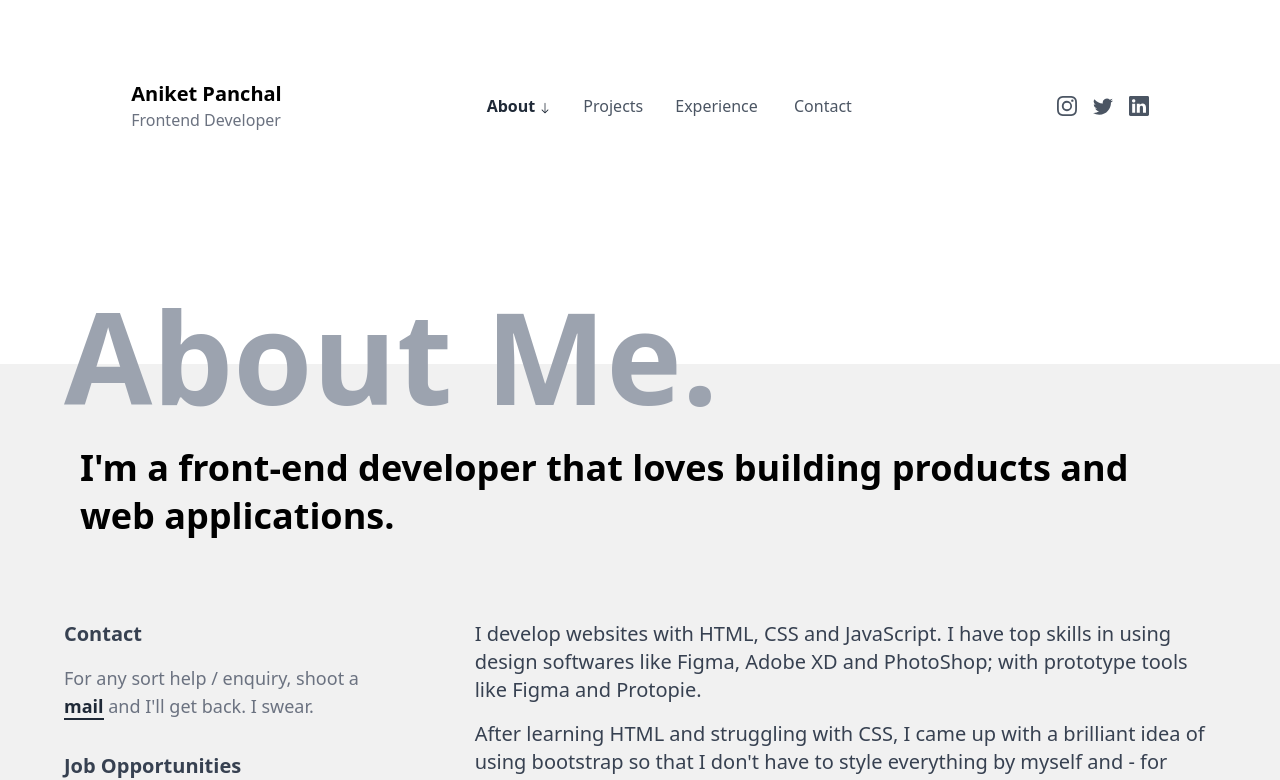
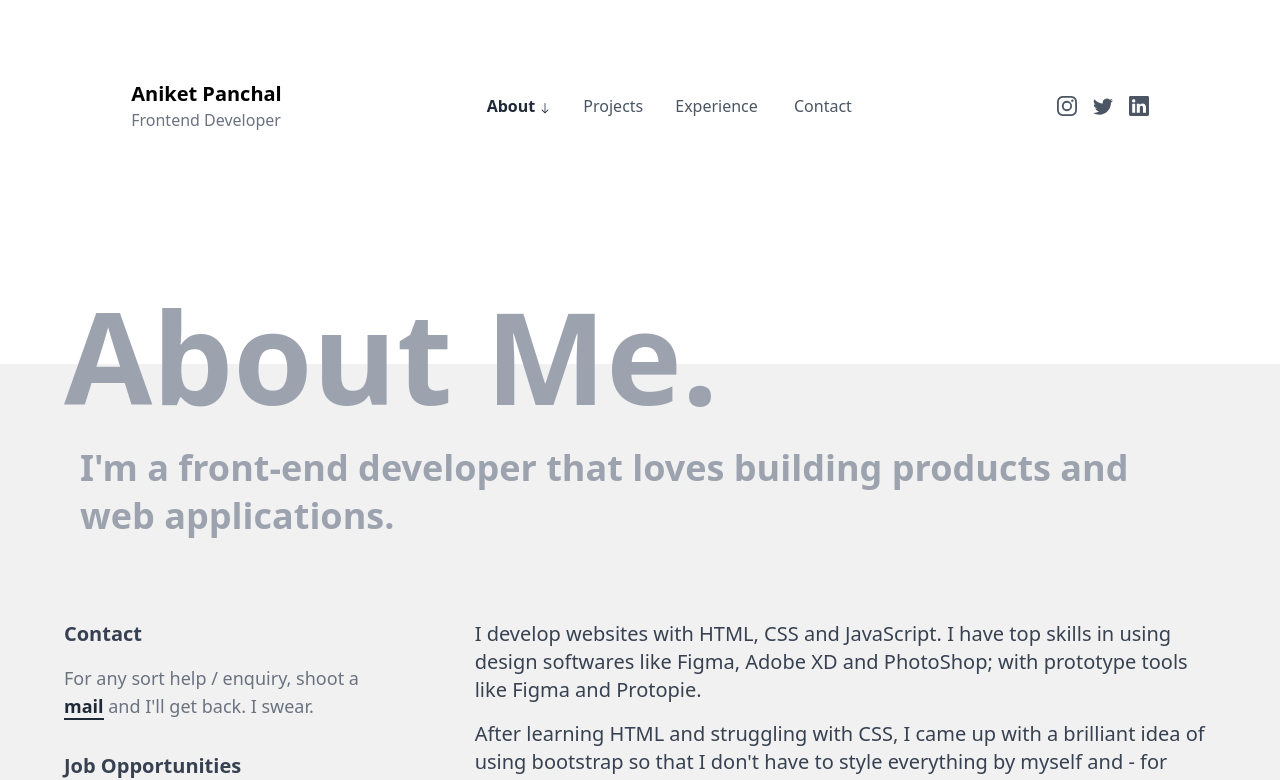
Before and after one commit to aapanchal/aapanchal-portfolio, a Next.js app: page /about in a window 1280 px wide. Shown: the top 780 px of the page. Built offline with nearby package versions, Linux system fonts and the light colour scheme.

Commit message:
about
changes in abut me

```diff
--- a/components/AboutMe.js
+++ b/components/AboutMe.js
@@ -15,7 +15,7 @@ export default function AboutMe() {
       <div className="bg-[#F1F1F1] -mt-10 dark:bg-gray-900">
         <div className="text-container max-w-6xl mx-auto pt-20">
           <p
-            className="leading-loose text-2xl md:text-4xl font-semibold  mx-4"
+            className="text-gray-400 leading-loose text-2xl md:text-4xl font-semibold  mx-4"
             style={{ lineHeight: "3rem" }}
           >
             {userData.about.title}.
```
